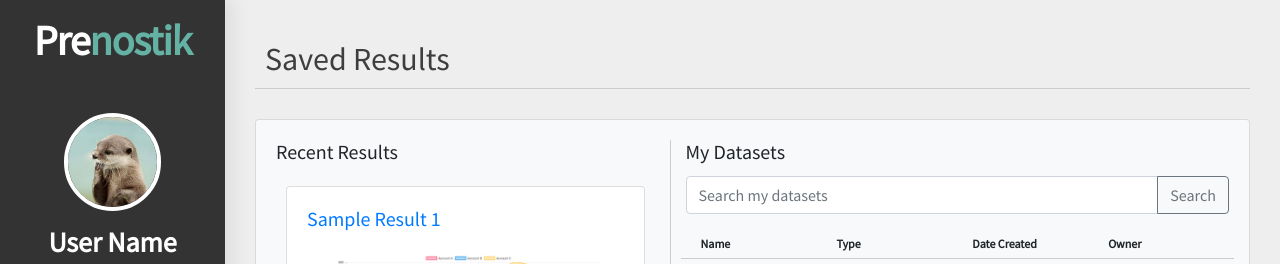
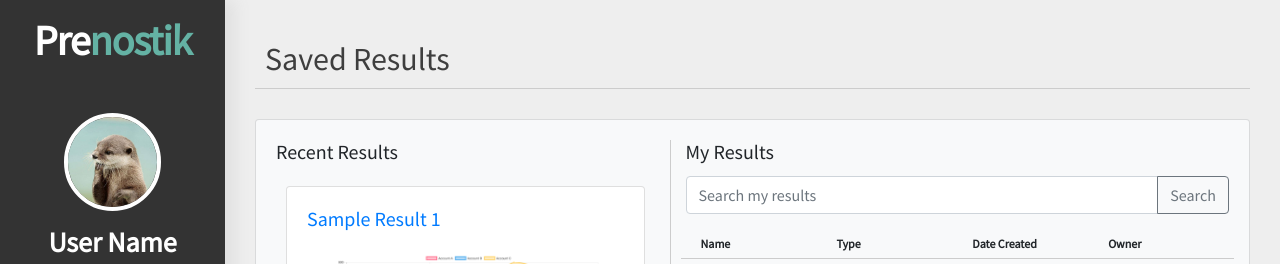
Before and after one commit to ryanae/prenostik, a React (Create React App) app: page /saved-results in a window 1280 px wide. Shown: the top 264 px of the page. Built offline with nearby package versions, Linux system fonts and the light colour scheme.

Commit message:
saved results update

```diff
--- a/src/pages/saved/savedResults.js
+++ b/src/pages/saved/savedResults.js
@@ -30,28 +30,28 @@ class savedResults extends Component {
                 <div class="collapse" id="expanded-category-1">
                     <div class="row entry-file gray-bg">
                         <div class="col"> Sample File </div>
-                        <div class="col"> .csv File </div>
+                        <div class="col"> Result </div>
                         <div class="col"> 01-03-18 </div>
                         <div class="col"> Username </div>
                     </div>
 
                     <div class="row entry-file">
                         <div class="col"> Sample File </div>
-                        <div class="col"> .csv File </div>
+                        <div class="col"> Result </div>
                         <div class="col"> 01-03-18 </div>
                         <div class="col"> Username </div>
                     </div>
 
                     <div class="row entry-file gray-bg">
                         <div class="col"> Sample File </div>
-                        <div class="col"> .csv File </div>
+                        <div class="col"> Result </div>
                         <div class="col"> 01-03-18 </div>
                         <div class="col"> Username </div>
                     </div>
 
                     <div class="row entry-file">
                         <div class="col"> Sample File </div>
-                        <div class="col"> .csv File </div>
+                        <div class="col"> Result </div>
                         <div class="col"> 01-03-18 </div>
                         <div class="col"> Username </div>
                     </div>
@@ -67,15 +67,15 @@ class savedResults extends Component {
 
                 <div class="collapse" id="expanded-category-2">
                     <div class="row entry-file gray-bg">
-                        <div class="col"> Sample File </div>
-                        <div class="col"> .csv File </div>
+                        <div class="col"> Sample Result </div>
+                        <div class="col"> Result </div>
                         <div class="col"> 01-03-18 </div>
                         <div class="col"> Username </div>
                     </div>
 
                     <div class="row entry-file">
-                        <div class="col"> Sample File </div>
-                        <div class="col"> .csv File </div>
+                        <div class="col"> Sample Result </div>
+                        <div class="col"> Result </div>
                         <div class="col"> 01-03-18 </div>
                         <div class="col"> Username </div>
                     </div>
@@ -90,43 +90,43 @@ class savedResults extends Component {
 
                 <div class="collapse" id="expanded-category-3">
                     <div class="row entry-file gray-bg">
-                        <div class="col"> Sample File </div>
-                        <div class="col"> .csv File </div>
+                        <div class="col"> Sample 324245 </div>
+                        <div class="col"> Result </div>
                         <div class="col"> 01-03-18 </div>
                         <div class="col"> Username </div>
                     </div>
 
                     <div class="row entry-file">
-                        <div class="col"> Sample File </div>
-                        <div class="col"> .csv File </div>
+                        <div class="col"> Sample 1231245 </div>
+                        <div class="col"> Result </div>
                         <div class="col"> 01-03-18 </div>
                         <div class="col"> Username </div>
                     </div>
 
                     <div class="row entry-file gray-bg">
-                        <div class="col"> Sample File </div>
-                        <div class="col"> .csv File </div>
+                        <div class="col"> Sample 314545 </div>
+                        <div class="col"> Result </div>
                         <div class="col"> 01-03-18 </div>
                         <div class="col"> Username </div>
                     </div>
 
                     <div class="row entry-file">
-                        <div class="col"> Sample File </div>
-                        <div class="col"> .csv File </div>
+                        <div class="col"> Sample 2343 </div>
+                        <div class="col"> Result </div>
                         <div class="col"> 01-03-18 </div>
                         <div class="col"> Username </div>
                     </div>
 
                     <div class="row entry-file gray-bg">
-                        <div class="col"> Sample File </div>
-                        <div class="col"> .csv File </div>
+                        <div class="col"> Sample 12312 </div>
+                        <div class="col"> Result </div>
                         <div class="col"> 01-03-18 </div>
                         <div class="col"> Username </div>
                     </div>
 
                     <div class="row entry-file">
-                        <div class="col"> Sample File </div>
-                        <div class="col"> .csv File </div>
+                        <div class="col"> Sample 12312 </div>
+                        <div class="col"> Result </div>
                         <div class="col"> 01-03-18 </div>
                         <div class="col"> Username </div>
                     </div>
@@ -158,9 +158,9 @@ class savedResults extends Component {
 
                             </div>
                             <div class="col-7" id="my-datasets">
-                                <h5 class="card-title">My Datasets</h5>
+                                <h5 class="card-title">My Results</h5>
                                     <div class="input-group mb-3">
-                                        <input type="text" class="form-control" placeholder="Search my datasets" aria-label="Search my datasets" aria-describedby="basic-addon2" />
+                                        <input type="text" class="form-control" placeholder="Search my results" aria-label="Search my results" aria-describedby="basic-addon2" />
                                         <div class="input-group-append">
                                             <button class="btn btn-outline-secondary" type="button">Search</button>
                                         </div>
```
